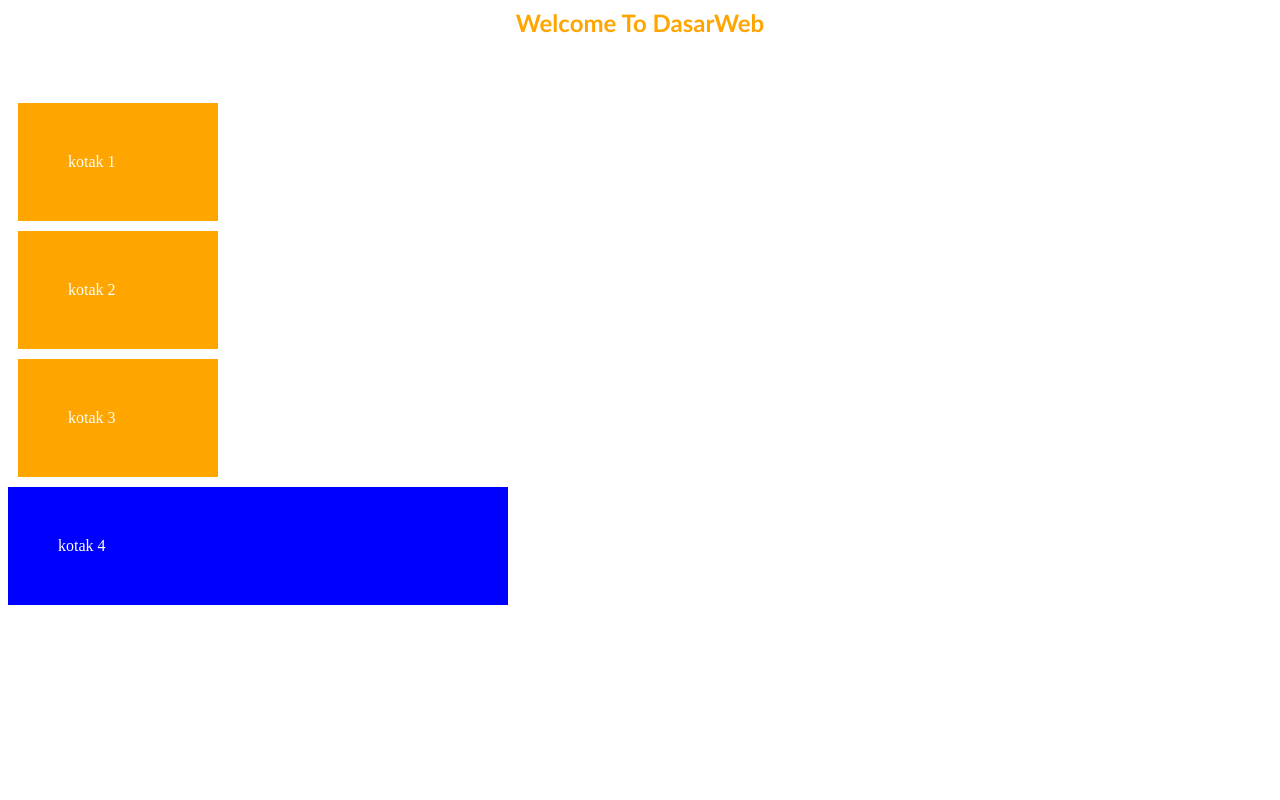
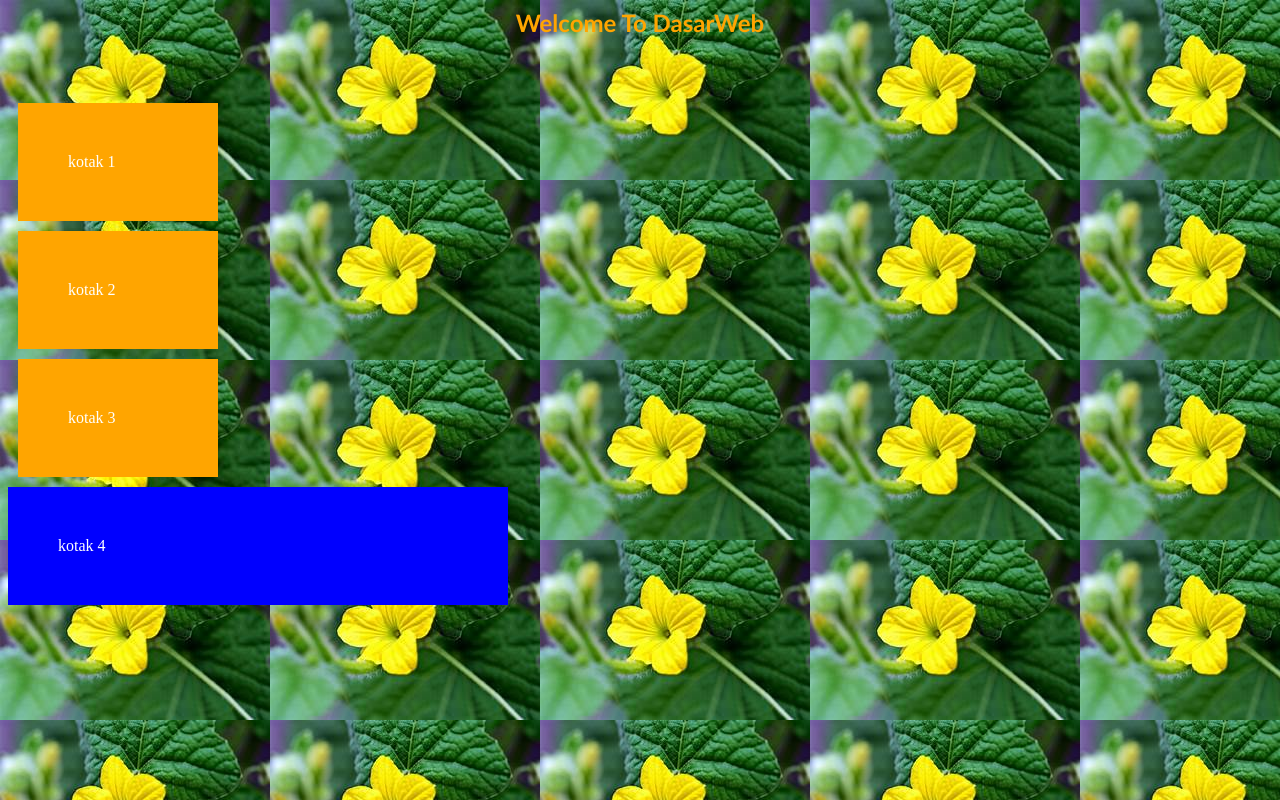
Before and after one commit to trisskmasarahh/dasarWeb, a PHP site: page / in a window 1280 px wide. Run offline with PHP 8.4, Linux system fonts and the light colour scheme.

Commit message:
praktikum 5 menggunkan image untuk background

```diff
--- a/minggu2/style.css
+++ b/minggu2/style.css
@@ -17,3 +17,11 @@ h2{
     background: blue;
     padding: 50px;
 }
+body{
+    background: lightcyan;
+    color: white;
+}
+body{
+    background: url('bunga2.jpg');
+    color: white;
+}
```
Also changed, not shown: minggu2/bunga2.jpg (added).
